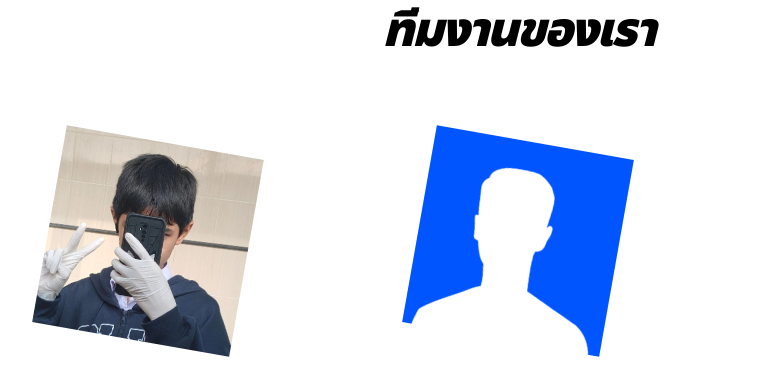
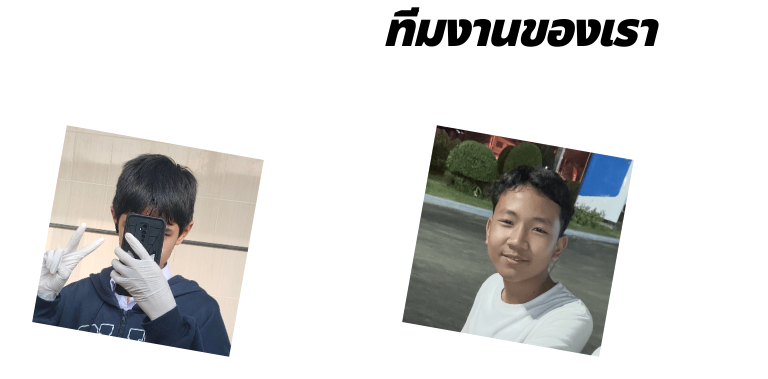
Before and after one commit to nickin-ngs/nickin-ngs.github.io, a plain HTML site: page about.html in a window 1280 px wide. Shown: the part 2200-2579 px from the top of the page, 122-890 px from the left. Drawn offline with Linux system fonts and the light colour scheme; grey boxes are pictures that could not be loaded.

Commit message:
Update about.html

```diff
--- a/about.html
+++ b/about.html
@@ -77,7 +77,7 @@
             </div>
         </div>
         <div class="team-card">
-            <img src="assets/img/profile.png">
+            <img src="assets/img/first.png">
             <div class="team-info">
                 <div class="team-name">อัษฎาวุธ ชีพสุมนต์<br>(เฟิร์ส)</div>
                 <div class="team-role">ทีมควบคุมชุมชน<br>Moderation Team</div>
```
